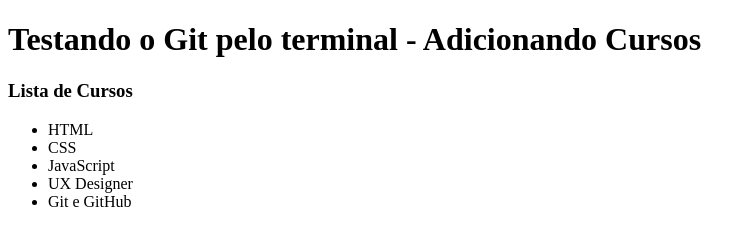
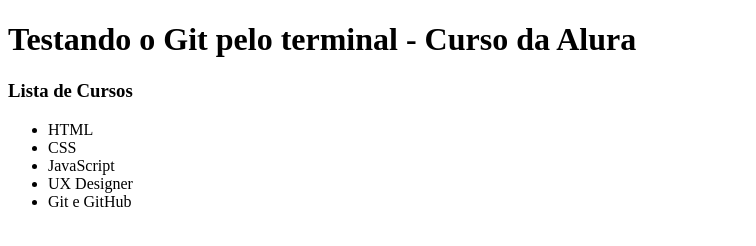
Before and after one commit to HelenoSalgado/git-e-github-alura, a plain HTML site: page index.html in a window 1280 px wide. Shown: the whole page, without its empty margins (0-756 px from the left). Drawn offline with Linux system fonts and the light colour scheme.

Commit message:
Alterando Título

```diff
--- a/index.html
+++ b/index.html
@@ -7,7 +7,7 @@
     <title>TESTE GIT</title>
 </head>
 <body>
-    <h1>Testando o Git pelo terminal - Adicionando Cursos</h1>
+    <h1>Testando o Git pelo terminal - Curso da Alura</h1>
     <h3>Lista de Cursos</h3>
     <ul>
         <li>HTML</li>
```
